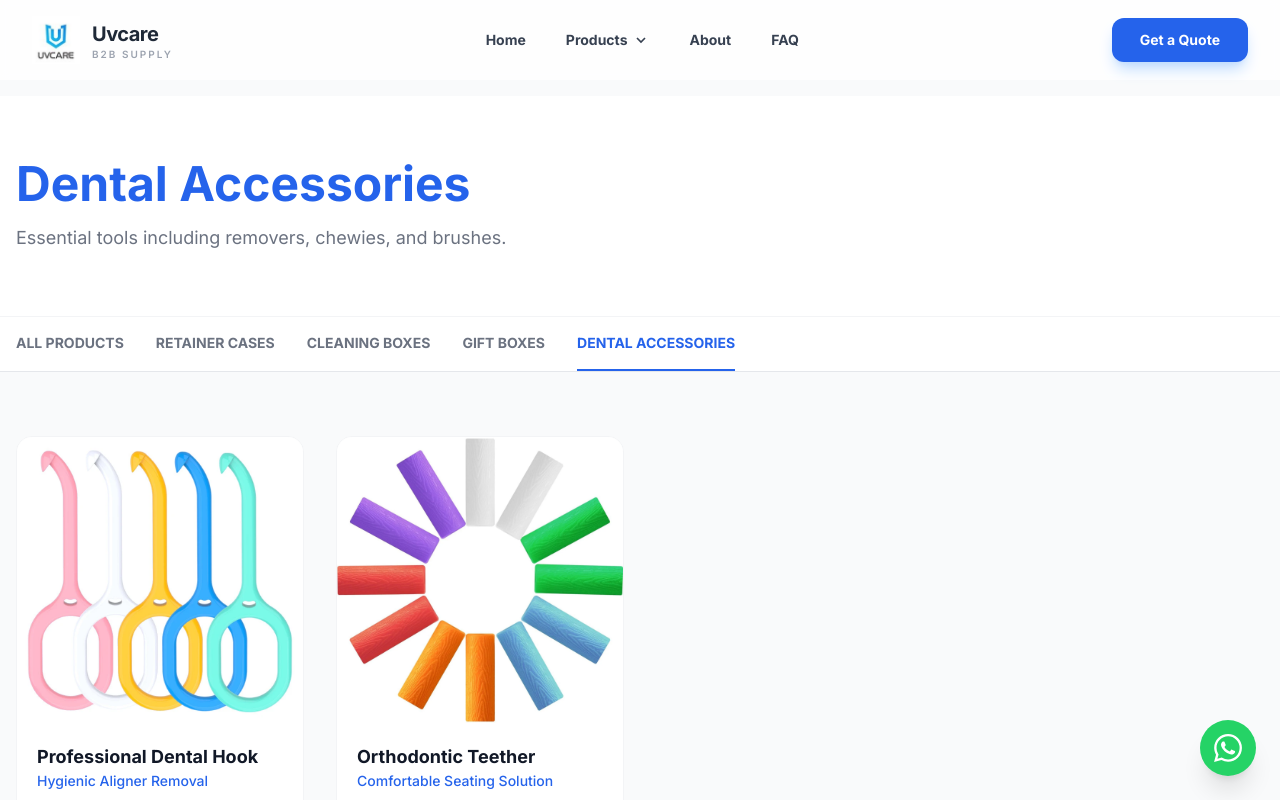
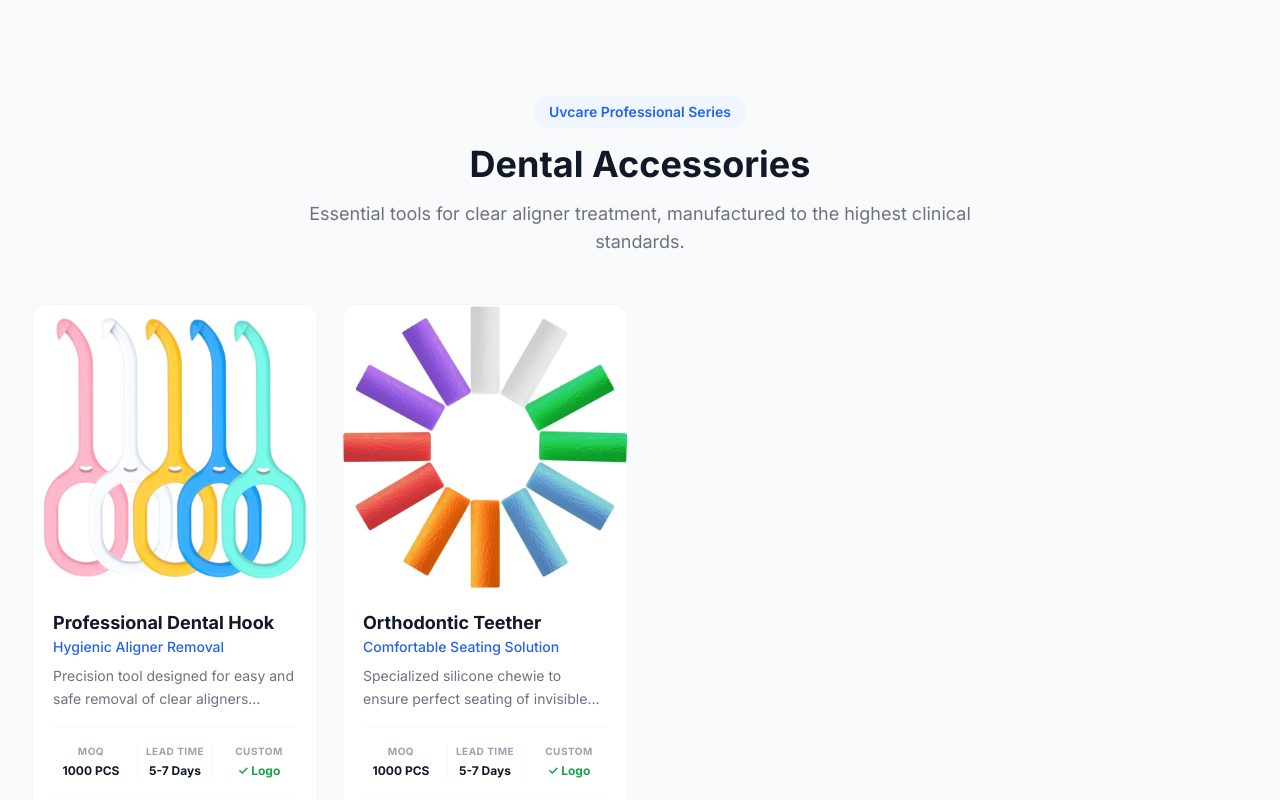
Before and after one commit to ZhuoyaBan/dental-care-b2b, a Next.js app: page /products/dental-accessories in a window 1280 px wide. Shown: the top 800 px of the page. Built offline with nearby package versions, Linux system fonts and the light colour scheme.

Commit message:
SEO: Enhanced Metadata and JSON-LD for dental-accessories page

```diff
--- a/app/products/dental-accessories/page.tsx
+++ b/app/products/dental-accessories/page.tsx
@@ -1,57 +1,56 @@
-import Header from "@/components/Header";
-import Footer from "@/components/Footer";
+import { products } from "@/lib/products";
 import ProductCard from "@/components/ProductCard";
-import { products } from "@/lib/products";
-import Link from "next/link";
+
+export const metadata = {
+  title: "Orthodontic Accessories Wholesale | Dental Hook & Teether Factory",
+  description: "High-quality orthodontic essentials including aligner removal hooks and silicone chewies. BPA-free medical materials."
+};
 
 export default function Page() {
   const items = products.filter(p => p.category === "dental-accessories");
-  const categories = [
-    { name: "Retainer Cases", slug: "retainer-case" },
-    { name: "Cleaning Boxes", slug: "cleaning-box" },
-    { name: "Gift Boxes", slug: "gift-box" },
-    { name: "Dental Accessories", slug: "dental-accessories" },
-  ];
+
+  // JSON-LD Schema
+  const jsonLd = {
+    "@context": "https://schema.org",
+    "@type": "ItemList",
+    "name": "Orthodontic Accessories Wholesale | Dental Hook & Teether Factory",
+    "description": "High-quality orthodontic essentials including aligner removal hooks and silicone chewies. BPA-free medical materials.",
+    "itemListElement": items.map((p, index) => ({
+      "@type": "ListItem",
+      "position": index + 1,
+      "item": {
+        "@type": "Product",
+        "name": p.name,
+        "description": p.description,
+        "image": `https://dentalcarepack.com${p.images[0]}`,
+        "brand": { "@type": "Brand", "name": "Uvcare" },
+        "offers": {
+          "@type": "Offer",
+          "availability": "https://schema.org/InStock",
+          "priceCurrency": "USD",
+          "price": "0.00",
+          "itemCondition": "https://schema.org/NewCondition"
+        }
+      }
+    }))
+  };
 
   return (
-    <>
-      <Header />
-      <main className="pt-24 bg-gray-50 min-h-screen">
-        {/* Banner Section - Updated to White Background and Blue Text */}
-        <section className="bg-white border-b border-gray-100 py-16 px-4">
-          <div className="max-w-7xl mx-auto">
-            <h1 className="text-3xl md:text-5xl font-bold mb-4 text-blue-600">Dental Accessories</h1>
-            <p className="text-gray-500 text-lg max-w-2xl">Essential tools including removers, chewies, and brushes.</p>
-          </div>
-        </section>
-
-        <section className="sticky top-20 z-40 bg-white border-b border-gray-200">
-          <div className="max-w-7xl mx-auto px-4 overflow-x-auto text-sm font-bold">
-            <div className="flex space-x-8 py-4 whitespace-nowrap">
-              <Link href="/products" className="text-gray-500 hover:text-blue-600 transition-colors uppercase">ALL PRODUCTS</Link>
-              {categories.map(cat => (
-                <Link key={cat.slug} href={`/products/${cat.slug}`}
-                  className={`uppercase pb-4 -mb-4 border-b-2 transition-all ${cat.slug === "dental-accessories" ? "text-blue-600 border-blue-600" : "text-gray-500 border-transparent hover:text-blue-600"}`}>
-                  {cat.name}
-                </Link>
-              ))}
-            </div>
-          </div>
-        </section>
-
-        <section className="py-16 px-4 max-w-7xl mx-auto">
-          {items.length > 0 ? (
-            <div className="grid grid-cols-1 sm:grid-cols-2 lg:grid-cols-3 xl:grid-cols-4 gap-8">
-              {items.map(product => <ProductCard key={product.id} product={product} />)}
-            </div>
-          ) : (
-            <div className="text-center py-20 bg-white rounded-3xl border border-dashed border-gray-300">
-              <p className="text-gray-400">Coming soon. Stay tuned for our new Dental Accessories collection.</p>
-            </div>
-          )}
-        </section>
-      </main>
-      <Footer />
-    </>
+    <main className="pt-24 pb-20 min-h-screen bg-gray-50">
+      <script
+        type="application/ld+json"
+        dangerouslySetInnerHTML={{ __html: JSON.stringify(jsonLd) }}
+      />
+      <div className="max-w-7xl mx-auto px-4 sm:px-6 lg:px-8">
+        <div className="text-center mb-12">
+          <span className="inline-block bg-blue-50 text-blue-600 text-sm font-semibold px-4 py-1.5 rounded-full mb-4">Uvcare Professional Series</span>
+          <h1 className="text-4xl font-bold text-gray-900 mb-4">Dental Accessories</h1>
+          <p className="text-lg text-gray-500 max-w-2xl mx-auto">Essential tools for clear aligner treatment, manufactured to the highest clinical standards.</p>
+        </div>
+        <div className="grid grid-cols-1 sm:grid-cols-2 lg:grid-cols-3 xl:grid-cols-4 gap-6">
+          {items.map(p => <ProductCard key={p.id} product={p} />)}
+        </div>
+      </div>
+    </main>
   );
 }
```
